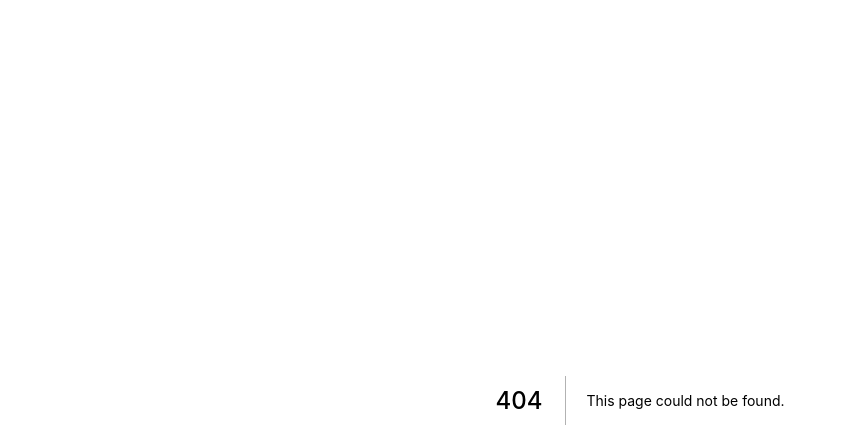
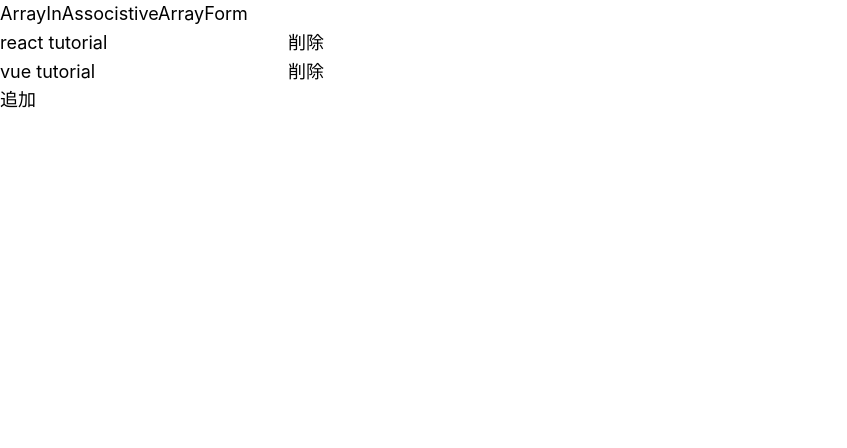
Before and after one commit to tvhfrks12678/nextjs-supabase-integration-app, a Next.js app: page /study/input/array_in_associstive_array_form in a window 1280 px wide. Before the commit this address had no page. Shown: the top 448 px of the page, without its empty margins (0-847 px from the left). Built offline with nearby package versions, Linux system fonts and the light colour scheme.

Commit message:
learn: useStateを使用した入力欄の追加、削除
https://codesandbox.io/s/github/reduxjs/redux-essentials-example-app/tree/checkpoint-1-postAdded/?from-embed=&file=/src/features/posts/AddPostForm.js
https://ja.reactjs.org/docs/hooks-overview.html

```diff
--- /dev/null
+++ b/pages/study/input/array_form.js
@@ -0,0 +1,42 @@
+import { useState } from 'react';
+
+export default function ArrayForm() {
+  const [blogList, setBlogList] = useState(['aa']);
+
+  const onBlogChanged = (e, formIndex) => {
+    const newBlogList = blogList.map((blog, index) =>
+      index === formIndex ? e.target.value : blog
+    );
+    // const newBlogList = blogList.map((blog, index) => {
+    //   if (index === formIndex) {
+    //     return (blog = e.target.value);
+    //   }
+    //   return blog;
+    // });
+    setBlogList(newBlogList);
+  };
+
+  const onAddBlogClicked = () => setBlogList([...blogList, 'new']);
+  // const onAddBlogClicked = () => {
+  //   setBlogList([...blogList, 'new']);
+  // };
+
+  return (
+    <>
+      <div>ArrayForm</div>
+      {blogList.map((blog, formIndex) => (
+        <div>
+          <input
+            type="text"
+            value={blogList[formIndex]}
+            onChange={(e) => onBlogChanged(e, formIndex)}
+            key={formIndex}
+          />
+        </div>
+      ))}
+      <button type="button" onClick={onAddBlogClicked}>
+        追加
+      </button>
+    </>
+  );
+}
--- /dev/null
+++ b/pages/study/input/array_in_associstive_array_form.js
@@ -0,0 +1,54 @@
+import { useState } from 'react';
+
+export default function ArrayInAssocistiveArrayForm() {
+  const [blogList, setBlogList] = useState([
+    { title: 'react tutorial', author: 'yamada' },
+    { title: 'vue tutorial', author: 'suzuki' },
+  ]);
+
+  const onTitleChanged = (e, formIndex) => {
+    const newBlogList = blogList.map((blog, index) => {
+      if (index === formIndex) {
+        blog.title = e.target.value;
+        return blog;
+      }
+      return blog;
+    });
+    setBlogList(newBlogList);
+  };
+
+  const onAddBlogClicked = () => {
+    setBlogList([...blogList, { title: '', author: '' }]);
+  };
+
+  const onDeleteBlogClicked = (e, formIndex) => {
+    const newBlogList = blogList.filter((blog, index) => index !== formIndex);
+    // const newBlogList = blogList.filter((blog, index) => {
+    //   return index !== formIndex;
+    // });
+    setBlogList(newBlogList);
+  };
+
+  return (
+    <>
+      <div>ArrayInAssocistiveArrayForm</div>
+      {blogList.map((blog, formIndex) => {
+        return (
+          <>
+            <input
+              type="text"
+              key={formIndex}
+              value={blog.title}
+              onChange={(e) => onTitleChanged(e, formIndex)}
+            />
+            <button onClick={(e) => onDeleteBlogClicked(e, formIndex)}>
+              削除
+            </button>
+            <br></br>
+          </>
+        );
+      })}
+      <button onClick={onAddBlogClicked}>追加</button>
+    </>
+  );
+}
--- /dev/null
+++ b/pages/study/input/form.js
@@ -0,0 +1,28 @@
+import { useState } from 'react';
+
+export default function Form() {
+  const [title, setTitle] = useState('');
+
+  const onTitleChanged = (e) => setTitle(e.target.value);
+
+  const onSaveBookClicked = () => console.log(`タイトルは${title}です`);
+  // const onSaveBookClicked = () => {
+  //   console.log(`タイトルは${title}です`);
+  // };
+
+  return (
+    <>
+      <label htmlFor="bookTitle">Book Title:</label>
+      <input
+        type="text"
+        id="bookTitle"
+        name="bookTitle"
+        value={title}
+        onChange={onTitleChanged}
+      />
+      <button type="button" onClick={onSaveBookClicked}>
+        Save Post
+      </button>
+    </>
+  );
+}
--- /dev/null
+++ b/pages/study/input/state.js
@@ -0,0 +1,34 @@
+import { useEffect } from 'react';
+import { useState } from 'react';
+
+export default function State() {
+  const [list, setList] = useState([
+    { name: 1, age: 2 },
+    { name: 3, age: 4 },
+  ]);
+
+  console.log(list);
+
+  const [state, setState] = useState({
+    name: '',
+    pass: '',
+  });
+
+  useEffect(() => {
+    let newList = list;
+    newList[0] = { name: 4, age: 5 };
+    setList(newList);
+    const changeList = list.map((x, i) => (i === 0 ? { name: 7, age: 9 } : x));
+    console.log('////////////');
+    console.log(changeList);
+    setList(changeList);
+    setState({ ...state, name: '111' });
+  }, []);
+
+  console.log(state);
+  return (
+    <>
+      <div>StateStudy</div>
+    </>
+  );
+}
```
